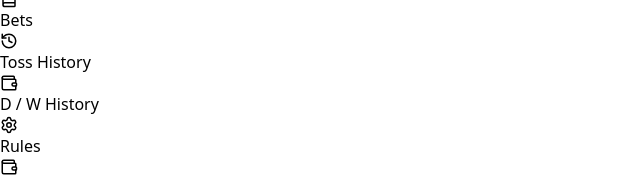
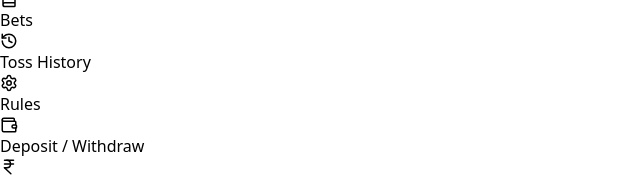
Before and after one commit to incoder-suman/toss-frontend, a React app: page / in a window 1280 px wide. Shown: the part 300-477 px from the top of the page, without its empty margins (0-640 px from the left). Built offline with nearby package versions, Linux system fonts and the light colour scheme; no server answers; sample sign-in values are in the browser's storage; the HTML template or start-up script is replaced by a standard one.

Commit message:
Admin panel initial commit or updates

```diff
--- a/src/components/Sidebar.jsx
+++ b/src/components/Sidebar.jsx
@@ -55,7 +55,7 @@ export default function Sidebar({ onNavigate }) {
       }
     };
 
-    fetchWallet(); // initial
+    fetchWallet();
     const interval = setInterval(fetchWallet, 15000);
     return () => clearInterval(interval);
   }, [token]);
@@ -71,12 +71,11 @@ export default function Sidebar({ onNavigate }) {
       ? (expBalance / usdRate).toFixed(2)
       : expBalance.toFixed(2);
 
-  // ✅ Sidebar navigation items
+  // ✅ Sidebar navigation items (D/W History removed)
   const links = [
     { to: "/", label: "Home", icon: <Home size={18} /> },
     { to: "/bets", label: "Bets", icon: <Book size={18} /> },
     { to: "/history", label: "Toss History", icon: <History size={18} /> },
-    { to: "/dw", label: "D / W History", icon: <Wallet size={18} /> },
     { to: "/rules", label: "Rules", icon: <Settings size={18} /> },
     { to: "/wallet", label: "Deposit / Withdraw", icon: <Wallet size={18} /> },
   ];
```
